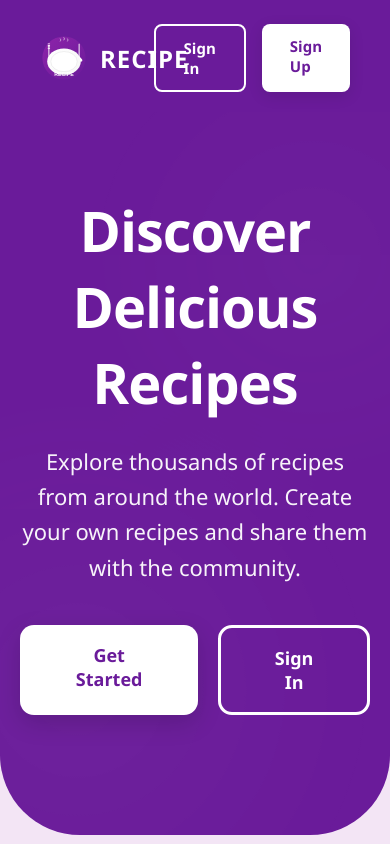
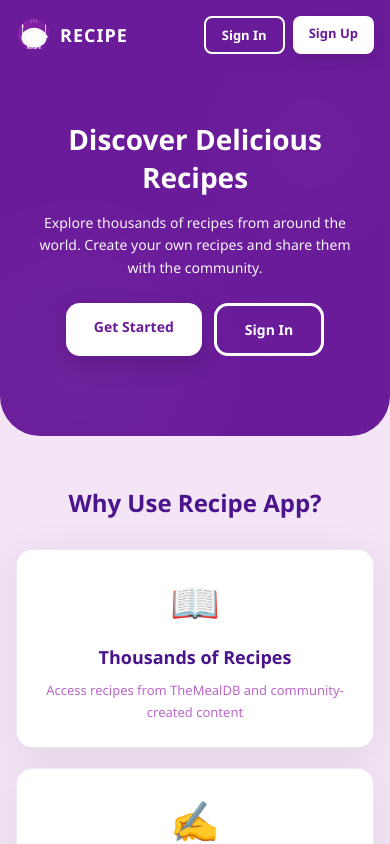
Before and after one commit to davyken/dav_recipes, a React (Create React App) app in the folder web/: page / in a window 390 px wide. Shown: the top 844 px of the page. Built offline with nearby package versions, Linux system fonts and the light colour scheme; no server answers; the HTML template or start-up script is replaced by a standard one.

Commit message:
fixed responsiveness

```diff
--- a/web/src/pages/Landing.jsx
+++ b/web/src/pages/Landing.jsx
@@ -3,6 +3,50 @@ import { useAuth, useUser } from "@clerk/clerk-react";
 import { COLORS } from "../constants/colors";
 import { MealAPI } from "../services/mealAPI";
 import { useState, useEffect } from "react";
+
+// Hook to get window size for responsive styles
+const useWindowSize = () => {
+  const [windowSize, setWindowSize] = useState({
+    width: typeof window !== "undefined" ? window.innerWidth : 1200,
+    height: typeof window !== "undefined" ? window.innerHeight : 800,
+  });
+
+  useEffect(() => {
+    const handleResize = () => {
+      setWindowSize({
+        width: window.innerWidth,
+        height: window.innerHeight,
+      });
+    };
+
+    window.addEventListener("resize", handleResize);
+    handleResize();
+
+    return () => window.removeEventListener("resize", handleResize);
+  }, []);
+
+  return windowSize;
+};
+
+// Get responsive value based on breakpoints
+const getResponsiveValue = (mobile, tablet, desktop) => {
+  const { width } = useWindowSize();
+
+  if (width < 480) return mobile;
+  if (width < 768) return tablet;
+  return desktop;
+};
+
+const LandingPage = () => {
+  const { isSignedIn } = useAuth();
+  const [recipes, setRecipes] = useState([]);
+  const [loading, setLoading] = useState(true);
+  const { width } = useWindowSize();
+
+  // Responsive breakpoints
+  const isMobile = width < 480;
+  const isTablet = width < 768;
+  const isDesktop = width >= 1024;
 
   const landingStyles = {
     container: {
@@ -12,53 +56,55 @@ const landingStyles = {
     },
     header: {
       backgroundColor: COLORS.primary,
-    padding: "20px 40px",
-    paddingTop: "24px",
+      padding: isMobile ? "16px 16px" : isTablet ? "20px 24px" : "20px 40px",
+      paddingTop: isMobile ? "16px" : "24px",
       display: "flex",
       alignItems: "center",
-    justifyContent: "space-between",
+      justifyContent: isMobile ? "space-between" : "space-between",
       boxShadow: "0 2px 20px rgba(106, 27, 154, 0.2)",
+      flexWrap: "wrap",
+      gap: isMobile ? "12px" : "0",
     },
     logoContainer: {
       display: "flex",
       alignItems: "center",
-    gap: "12px",
+      gap: isMobile ? "8px" : "12px",
     },
     logoImage: {
-    width: "48px",
-    height: "48px",
+      width: isMobile ? "36px" : isTablet ? "42px" : "48px",
+      height: isMobile ? "36px" : isTablet ? "42px" : "48px",
     },
     logoText: {
-    fontSize: "24px",
+      fontSize: isMobile ? "18px" : isTablet ? "20px" : "24px",
       fontWeight: "bold",
       color: COLORS.white,
       letterSpacing: "1px",
     },
     authButtons: {
       display: "flex",
-    gap: "16px",
+      gap: isMobile ? "8px" : "16px",
     },
     signInButton: {
-    padding: "12px 28px",
+      padding: isMobile ? "8px 16px" : "12px 20px",
       borderRadius: "8px",
       border: `2px solid ${COLORS.white}`,
       backgroundColor: "transparent",
       color: COLORS.white,
       cursor: "pointer",
-    fontSize: "15px",
+      fontSize: isMobile ? "13px" : "15px",
       fontWeight: "600",
       textDecoration: "none",
       display: "inline-block",
       transition: "all 0.3s ease",
     },
     signUpButton: {
-    padding: "12px 28px",
+      padding: isMobile ? "8px 16px" : "12px 20px",
       borderRadius: "8px",
       border: "none",
       backgroundColor: COLORS.white,
       color: COLORS.primary,
       cursor: "pointer",
-    fontSize: "15px",
+      fontSize: isMobile ? "13px" : "15px",
       fontWeight: "600",
       textDecoration: "none",
       display: "inline-block",
@@ -67,10 +113,10 @@ const landingStyles = {
     },
     heroSection: {
       backgroundColor: COLORS.primary,
-    padding: "80px 20px 120px",
+      padding: isMobile ? "50px 16px 80px" : isTablet ? "60px 20px 100px" : "80px 20px 120px",
       textAlign: "center",
-    borderBottomLeftRadius: "80px",
-    borderBottomRightRadius: "80px",
+      borderBottomLeftRadius: isMobile ? "40px" : isTablet ? "60px" : "80px",
+      borderBottomRightRadius: isMobile ? "40px" : isTablet ? "60px" : "80px",
       position: "relative",
       overflow: "hidden",
     },
@@ -84,36 +130,40 @@ const landingStyles = {
       backgroundImage: "radial-gradient(circle at 20% 80%, rgba(255,255,255,0.3) 0%, transparent 50%), radial-gradient(circle at 80% 20%, rgba(255,255,255,0.2) 0%, transparent 40%)",
     },
     heroTitle: {
-    fontSize: "56px",
+      fontSize: isMobile ? "28px" : isTablet ? "38px" : "56px",
       fontWeight: "800",
       color: COLORS.white,
-    marginBottom: "24px",
-    letterSpacing: "-1px",
+      marginBottom: isMobile ? "16px" : "24px",
+      letterSpacing: isMobile ? "0" : "-1px",
       position: "relative",
+      padding: isMobile ? "0 10px" : "0",
     },
     heroSubtitle: {
-    fontSize: "22px",
+      fontSize: isMobile ? "14px" : isTablet ? "16px" : "22px",
       color: COLORS.white,
       opacity: 0.95,
-    maxWidth: "700px",
-    margin: "0 auto 40px",
+      maxWidth: isMobile ? "100%" : isTablet ? "500px" : "700px",
+      margin: isMobile ? "0 auto 24px" : "0 auto 40px",
       lineHeight: "1.6",
       position: "relative",
+      padding: isMobile ? "0 16px" : "0",
     },
     ctaButtons: {
       display: "flex",
-    gap: "20px",
+      gap: isMobile ? "12px" : "20px",
       justifyContent: "center",
       position: "relative",
+      flexWrap: "wrap",
+      padding: isMobile ? "0 20px" : "0",
     },
     ctaPrimary: {
-    padding: "18px 48px",
+      padding: isMobile ? "14px 28px" : isTablet ? "16px 36px" : "18px 48px",
       borderRadius: "14px",
       border: "none",
       backgroundColor: COLORS.white,
       color: COLORS.primary,
       cursor: "pointer",
-    fontSize: "18px",
+      fontSize: isMobile ? "14px" : "16px",
       fontWeight: "700",
       textDecoration: "none",
       display: "inline-block",
@@ -121,73 +171,79 @@ const landingStyles = {
       boxShadow: "0 8px 25px rgba(0,0,0,0.15)",
     },
     ctaSecondary: {
-    padding: "18px 48px",
+      padding: isMobile ? "14px 28px" : isTablet ? "16px 36px" : "18px 48px",
       borderRadius: "14px",
       border: `3px solid ${COLORS.white}`,
       backgroundColor: "transparent",
       color: COLORS.white,
       cursor: "pointer",
-    fontSize: "18px",
+      fontSize: isMobile ? "14px" : "16px",
       fontWeight: "700",
       textDecoration: "none",
       display: "inline-block",
       transition: "all 0.3s ease",
     },
     featuresSection: {
-    padding: "80px 20px",
-    maxWidth: "1100px",
+      padding: isMobile ? "50px 16px" : isTablet ? "60px 20px" : "80px 20px",
+      maxWidth: isMobile ? "100%" : isTablet ? "700px" : "1100px",
       margin: "0 auto",
     },
     sectionTitle: {
-    fontSize: "36px",
+      fontSize: isMobile ? "24px" : isTablet ? "28px" : "36px",
       fontWeight: "700",
       color: COLORS.text,
       textAlign: "center",
-    marginBottom: "50px",
+      marginBottom: isMobile ? "30px" : "50px",
+      padding: isMobile ? "0 10px" : "0",
     },
     featuresGrid: {
       display: "grid",
-    gridTemplateColumns: "repeat(auto-fit, minmax(280px, 1fr))",
-    gap: "40px",
+      gridTemplateColumns: isMobile ? "1fr" : isTablet ? "repeat(2, 1fr)" : "repeat(3, 1fr)",
+      gap: isMobile ? "20px" : isTablet ? "24px" : "40px",
     },
     featureCard: {
       backgroundColor: COLORS.white,
-    borderRadius: "20px",
-    padding: "40px 30px",
+      borderRadius: isMobile ? "16px" : "20px",
+      padding: isMobile ? "24px 20px" : isTablet ? "30px 24px" : "40px 30px",
       textAlign: "center",
       boxShadow: "0 8px 40px rgba(0,0,0,0.08)",
       transition: "all 0.3s ease",
       border: "1px solid rgba(106, 27, 154, 0.1)",
     },
     featureIcon: {
-    fontSize: "56px",
-    marginBottom: "24px",
+      fontSize: isMobile ? "40px" : isTablet ? "48px" : "56px",
+      marginBottom: isMobile ? "16px" : "24px",
       display: "block",
     },
     featureTitle: {
-    fontSize: "22px",
+      fontSize: isMobile ? "18px" : isTablet ? "20px" : "22px",
       fontWeight: "700",
       color: COLORS.text,
-    marginBottom: "14px",
+      marginBottom: isMobile ? "10px" : "14px",
     },
     featureText: {
-    fontSize: "15px",
+      fontSize: isMobile ? "13px" : isTablet ? "14px" : "15px",
       color: COLORS.textLight,
       lineHeight: "1.7",
     },
     recipesSection: {
-    padding: "80px 20px",
+      padding: isMobile ? "50px 16px" : isTablet ? "60px 20px" : "80px 20px",
       backgroundColor: COLORS.white,
     },
     recipesGrid: {
       display: "grid",
-    gridTemplateColumns: "repeat(auto-fill, minmax(280px, 1fr))",
-    gap: "30px",
-    maxWidth: "1100px",
+      gridTemplateColumns: isMobile
+        ? "1fr"
+        : isTablet
+          ? "repeat(2, 1fr)"
+          : "repeat(auto-fill, minmax(280px, 1fr))",
+      gap: isMobile ? "16px" : isTablet ? "20px" : "30px",
+      maxWidth: isMobile ? "100%" : isTablet ? "700px" : "1100px",
       margin: "0 auto",
+      padding: isMobile ? "0 16px" : "0",
     },
     recipeCard: {
-    borderRadius: "20px",
+      borderRadius: isMobile ? "16px" : "20px",
       overflow: "hidden",
       boxShadow: "0 8px 30px rgba(0,0,0,0.1)",
       cursor: "pointer",
@@ -196,39 +252,35 @@ const landingStyles = {
     },
     recipeImage: {
       width: "100%",
-    height: "220px",
+      height: isMobile ? "160px" : isTablet ? "180px" : "220px",
       objectFit: "cover",
     },
     recipeContent: {
-    padding: "20px",
+      padding: isMobile ? "14px" : "20px",
     },
     recipeTitle: {
-    fontSize: "17px",
+      fontSize: isMobile ? "14px" : isTablet ? "16px" : "17px",
       fontWeight: "700",
       color: COLORS.text,
-    marginBottom: "8px",
+      marginBottom: isMobile ? "4px" : "8px",
     },
     recipeCategory: {
-    fontSize: "13px",
+      fontSize: isMobile ? "11px" : isTablet ? "12px" : "13px",
       color: COLORS.textLight,
       fontWeight: "500",
     },
     footer: {
       backgroundColor: COLORS.primary,
-    padding: "50px 20px",
+      padding: isMobile ? "30px 16px" : isTablet ? "40px 20px" : "50px 20px",
       textAlign: "center",
       color: COLORS.white,
     },
     footerText: {
-    fontSize: "15px",
+      fontSize: isMobile ? "13px" : "15px",
       opacity: 0.9,
+      padding: isMobile ? "0 10px" : "0",
     },
   };
-
-const LandingPage = () => {
-  const { isSignedIn } = useAuth();
-  const [recipes, setRecipes] = useState([]);
-  const [loading, setLoading] = useState(true);
 
   useEffect(() => {
     loadRecipes();
```
Lines whose indentation alone changed are shown as unchanged.
